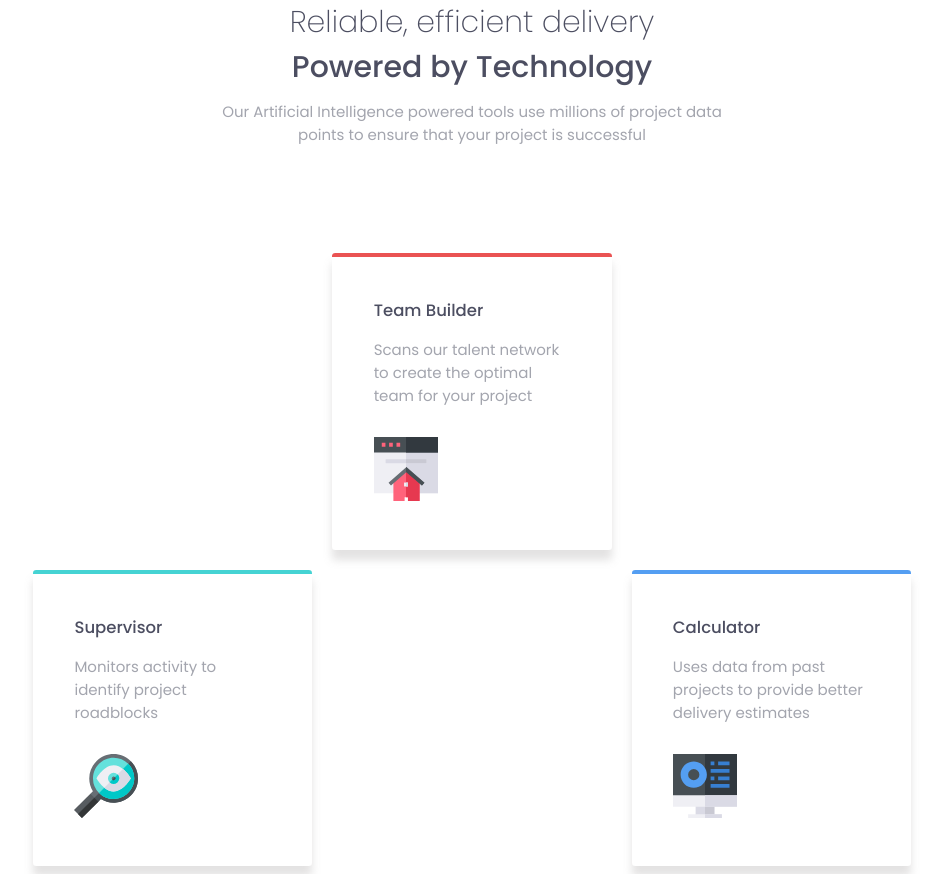
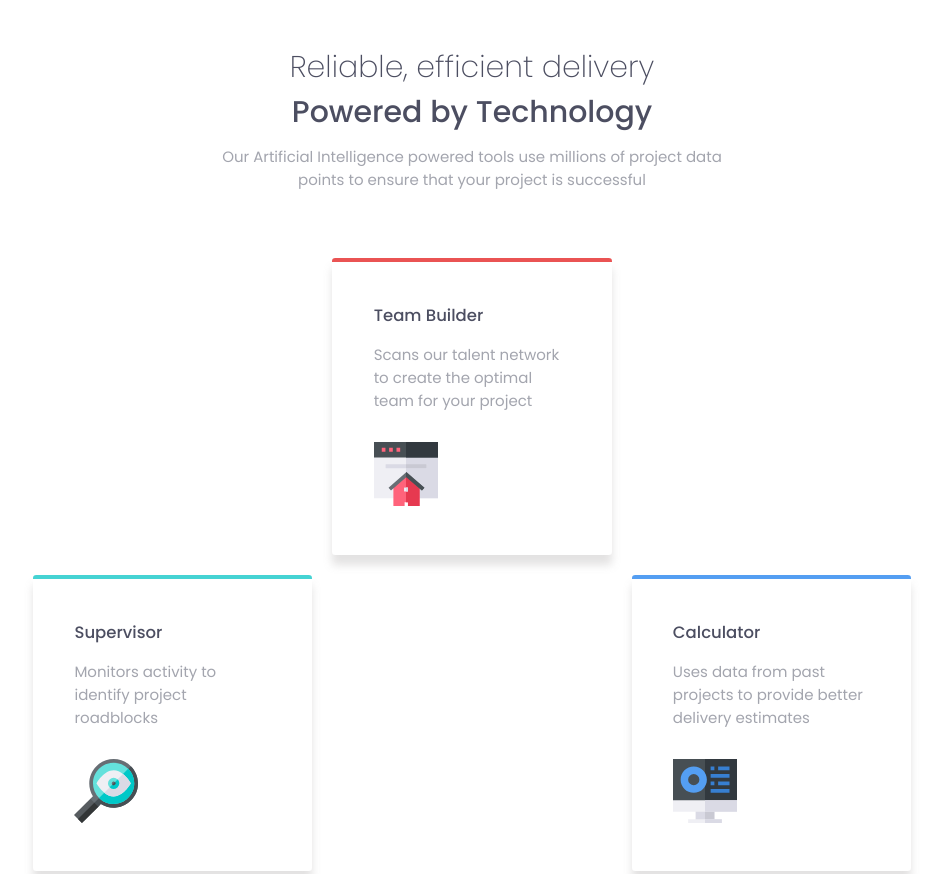
Before and after one commit to SergioRIZ/Development, a plain HTML site: page four-card-feature-section-master/index.html in a window 1536 px wide. Shown: the top 874 px of the page, without its empty margins (296-1239 px from the left). Drawn offline with Linux system fonts and the light colour scheme; a web font is replaced by a local one.

Commit message:
Mobile style

```diff
--- a/four-card-feature-section-master/css/blog.css
+++ b/four-card-feature-section-master/css/blog.css
@@ -13,6 +13,10 @@ body, html{
     font-size: 15px;
     font-family: "Poppins", sans-serif;
     color: hsl(229, 6%, 66%);
+    display: flex;
+    justify-content: center;
+    align-items: center;
+    flex-direction: column;
 }
 
 
@@ -86,7 +90,20 @@ section{
     font-size: 1.1em;
 }
 
+@media (min-width: 375px)
+{
+    body{
+        min-height: 220vh;
+    }
+    .title{
+        margin-top: 0;
+    }
+}
 @media (min-width: 1448px){
+
+    body{
+        min-height: 100vh;
+    }
     main{
         flex-direction: row;
     }
@@ -126,7 +143,10 @@ section{
         max-width: 35em;
         margin: auto;
         margin-top: 10px;
-        margin-bottom: 40px;
+    }
+
+    .title{
+        margin-top: 3em;
     }
 
 }
```
